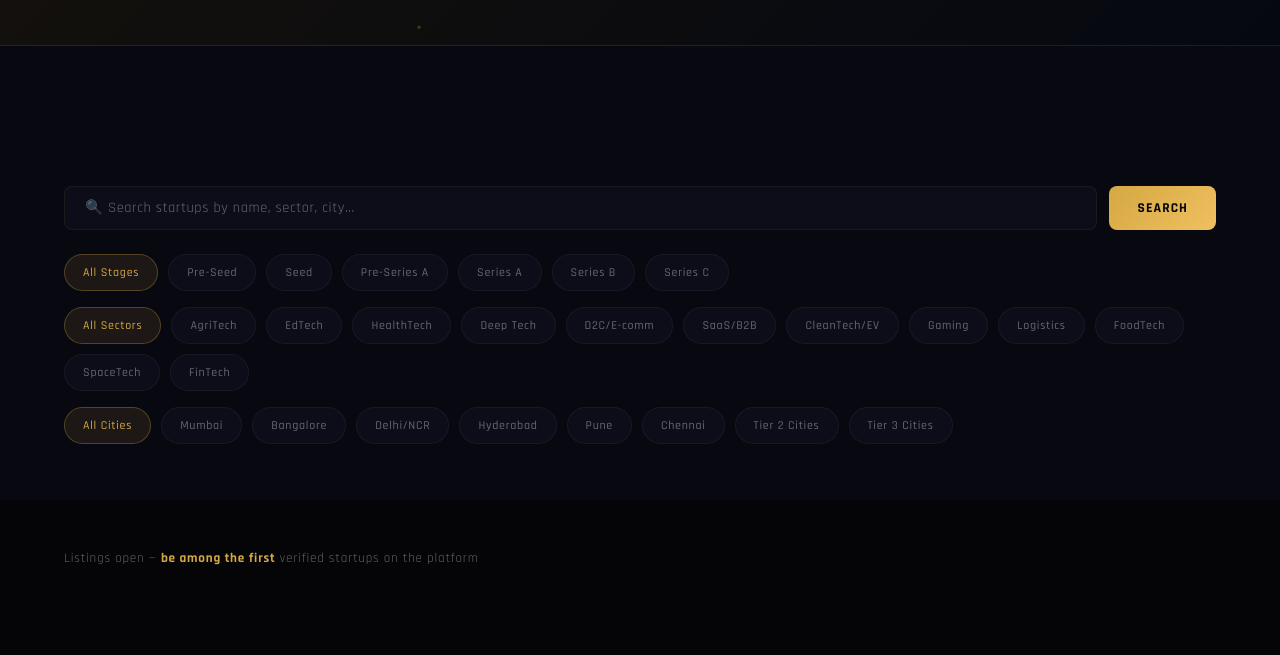
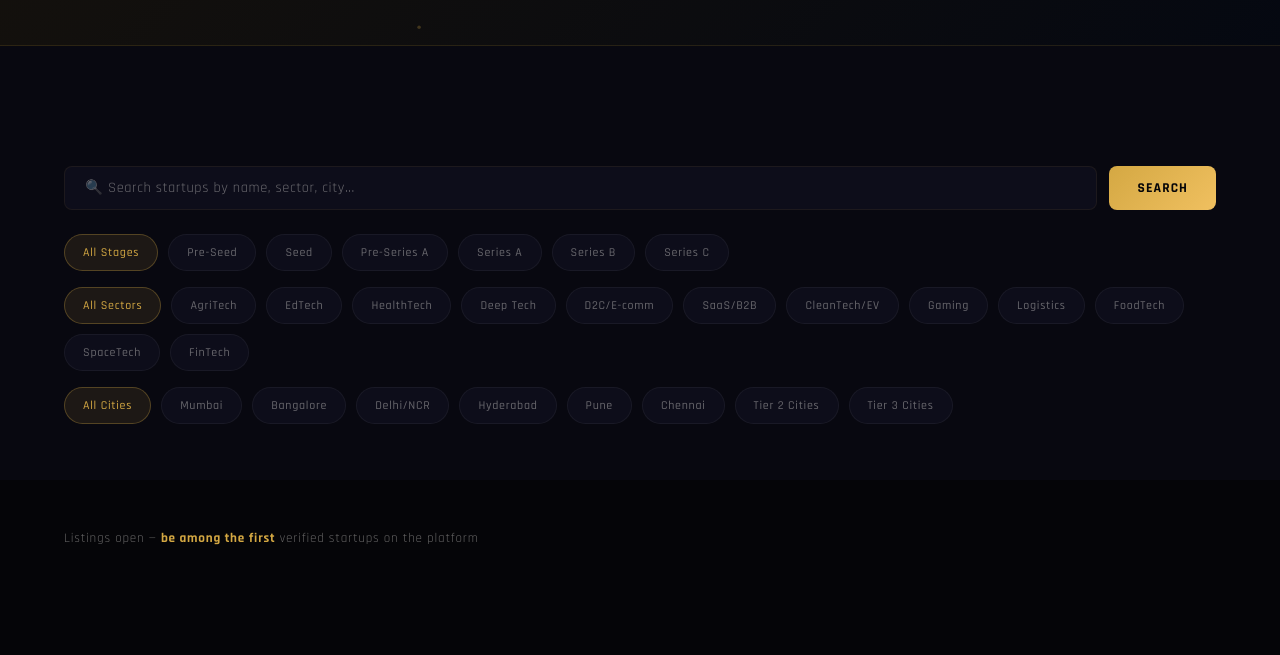
Before and after one commit to thehookhustlers/thehookhustlers-1, a plain HTML site: page startups.html in a window 1280 px wide. Shown: the part 725-1380 px from the top of the page. Drawn offline with Linux system fonts and the light colour scheme.

Commit message:
Add files via upload

```diff
--- a/startups.html
+++ b/startups.html
@@ -113,7 +113,7 @@ footer{background:var(--deep);border-top:1px solid var(--border);padding:72px 64
 @media(max-width:768px){nav{padding:10px 16px;} .nav-logo{gap:6px;} .nav-logo img{height:28px;width:28px;} .nav-logo-text{font-size:1rem;letter-spacing:.04em;white-space:nowrap;} .nav-links{display:none;} .nav-right .nav-btn,.nav-right a.nav-btn-outline{display:none !important;} .hamburger{display:flex;} .mobile-menu{display:flex;} section{padding:72px 20px;} .page-hero{padding:110px 20px 48px !important;} .footer-inner{grid-template-columns:1fr;gap:32px;} .footer-bottom{flex-direction:column;text-align:center;} .footer-legal{flex-wrap:wrap;justify-content:center;gap:16px;} .ticker-wrap{top:48px;}}
 
 
-.filter-section{background:var(--deep);padding:140px 64px 40px;position:relative;z-index:1;}
+.filter-section{background:var(--deep);padding:120px 64px 40px;position:relative;z-index:1;}
 .filter-row{display:flex;gap:10px;flex-wrap:wrap;margin-bottom:16px;}
 .filter-chip{background:var(--card);border:1px solid var(--border2);color:var(--muted);font-size:.75rem;padding:8px 18px;border-radius:100px;cursor:pointer;transition:all .2s;letter-spacing:.06em;font-family:'Rajdhani',sans-serif;font-weight:500;}
 .filter-chip.active,.filter-chip:hover{background:var(--gold-dim);border-color:rgba(212,168,67,0.3);color:var(--gold);}
@@ -328,8 +328,6 @@ footer{background:var(--deep);border-top:1px solid var(--border);padding:72px 64
  .waitlist-card { padding: 32px 20px !important; }
  .spots-counter { font-size: 3.5rem !important; }
 
- /* ── NAV ── */
- nav { padding: 14px 18px !important; }
 }
 
 @media(max-width:480px){
```
